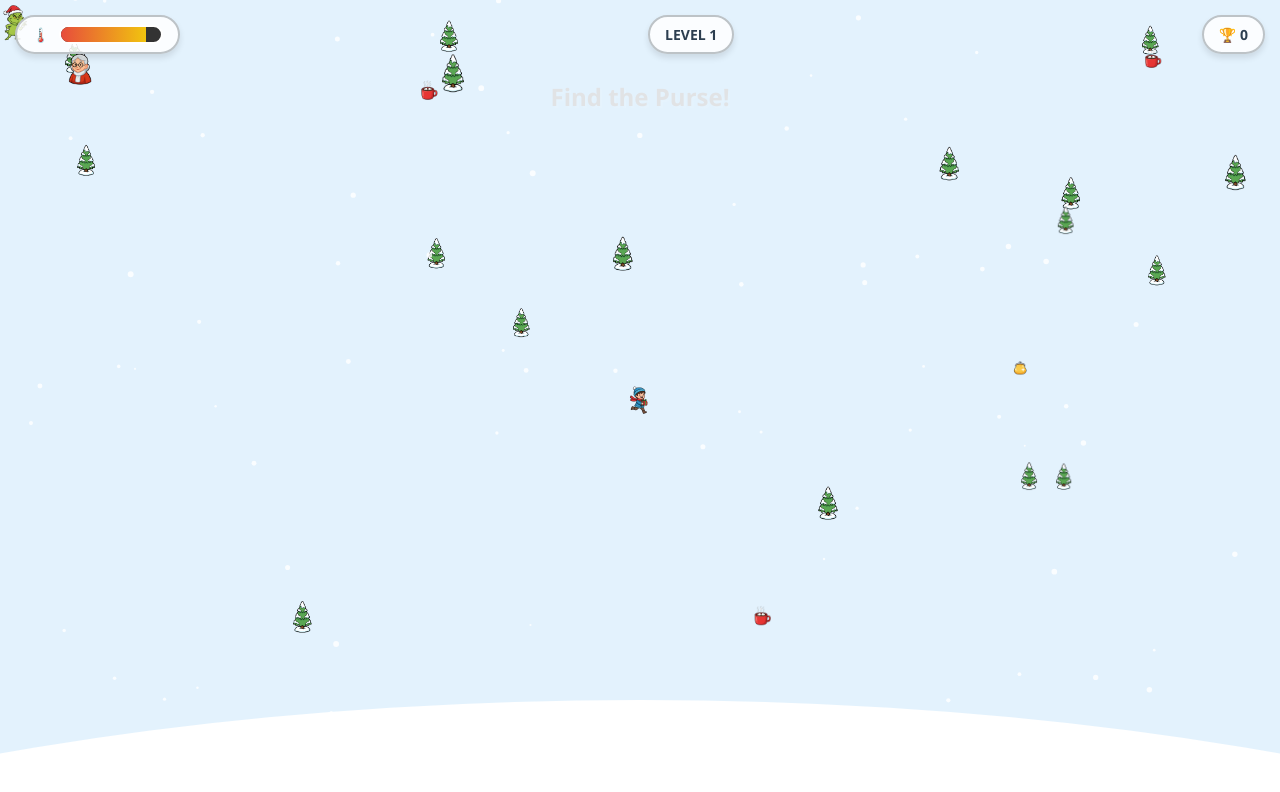
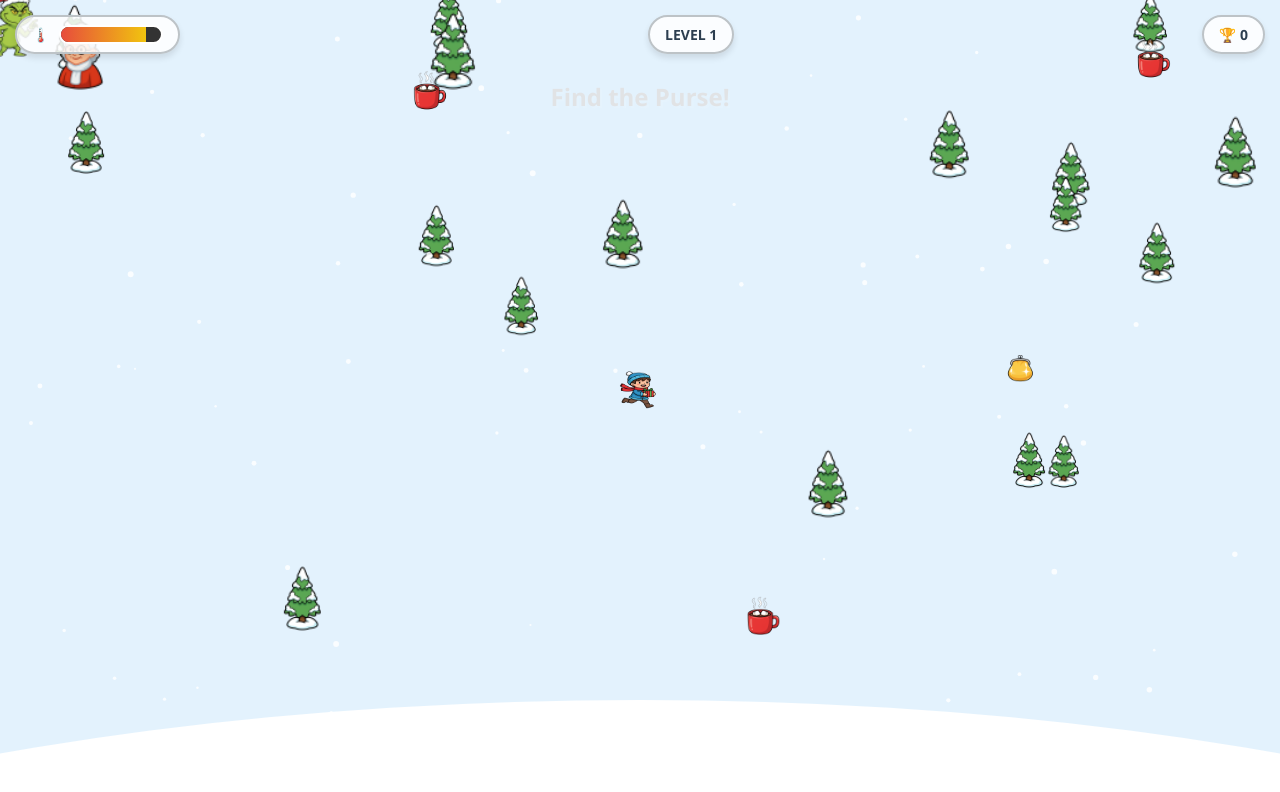
Before and after one commit to semoss2015/Grandmas-Christmas-Crisis, a plain HTML site: page index.html in a window 1280 px wide. Both pictures are taken after a click on the button "Start Game". Drawn offline with Linux system fonts and the light colour scheme; no server answers.

Commit message:
Add files via upload

```diff
--- a/index.html
+++ b/index.html
@@ -51,11 +51,11 @@
       <p>Grandma is freezing! Bring her items to warm her up.</p>
 
       <div class="mission-list">
-        <div class="mission-item">1. Find the Purse <canvas id="icon-purse" width="40" height="40" class="icon-canvas"></canvas> and return it.</div>
-        <div class="mission-item">2. Return to Grandma <canvas id="icon-grandma" width="40" height="40" class="icon-canvas"></canvas> to level up.</div>
-        <div class="mission-item">3. Avoid the Grinch <canvas id="icon-grinch" width="40" height="40" class="icon-canvas"></canvas> (They move faster each level).</div>
-        <div class="mission-item">4. Collect Cocoa <canvas id="icon-cocoa" width="40" height="40" class="icon-canvas"></canvas> to boost Warmth.</div>
-        <div style="text-align:center; margin-top:10px; font-size:12px; color:#666;">You are the Helper <canvas id="icon-player" width="30" height="30" class="icon-canvas"></canvas></div>
+        <div class="mission-item">1. Find the Purse <canvas id="icon-purse" width="80" height="80" class="icon-canvas"></canvas> and return it.</div>
+        <div class="mission-item">2. Return to Grandma <canvas id="icon-grandma" width="80" height="80" class="icon-canvas"></canvas> to level up.</div>
+        <div class="mission-item">3. Avoid the Grinch <canvas id="icon-grinch" width="80" height="80" class="icon-canvas"></canvas> (They move faster each level).</div>
+        <div class="mission-item">4. Collect Cocoa <canvas id="icon-cocoa" width="80" height="80" class="icon-canvas"></canvas> to boost Warmth.</div>
+        <div style="text-align:center; margin-top:10px; font-size:12px; color:#666;">You are the Helper <canvas id="icon-player" width="60" height="60" class="icon-canvas"></canvas></div>
       </div>
 
       <p style="font-size:12px; color:#7f8c8d; margin-top:0;">(Drag on screen to move)</p>
@@ -300,7 +300,7 @@
 
   // Sprite-based draw functions with fallbacks
   function drawGrandma(dtCtx, x, y) {
-    drawImageSafe(dtCtx, sprites.grandma, x - 20, y - 32, 40, 40, (c)=>fallbackGrandma(c, x, y));
+    drawImageSafe(dtCtx, sprites.grandma, x - 40, y - 64, 80, 80, (c)=>fallbackGrandma(c, x, y));
   }
   function drawPlayer(dtCtx, x, y, dir = 1) {
     // Simple flip by scaling for left/right
@@ -308,23 +308,23 @@
       dtCtx.save();
       dtCtx.translate(x, y);
       if (dir < 0) dtCtx.scale(-1, 1);
-      dtCtx.drawImage(sprites.player, -16, -16, 32, 32);
+      dtCtx.drawImage(sprites.player, -32, -32, 64, 43);
       dtCtx.restore();
     } else {
       fallbackPlayer(dtCtx, x, y, dir);
     }
   }
   function drawGrinch(dtCtx, x, y) {
-    drawImageSafe(dtCtx, sprites.grinch, x - 20, y - 20, 40, 40, (c)=>fallbackGrinch(c, x, y));
+    drawImageSafe(dtCtx, sprites.grinch, x - 40, y - 40, 80, 80, (c)=>fallbackGrinch(c, x, y));
   }
   function drawTree(dtCtx, x, y, r) {
     drawImageSafe(dtCtx, sprites.tree, x - r/2, y - r, r, r, (c)=>fallbackTree(c, x, y, r));
   }
   function drawPurse(dtCtx, x, y) {
-    drawImageSafe(dtCtx, sprites.purse, x - 12, y - 12, 24, 24, (c)=>fallbackPurse(c, x, y));
+    drawImageSafe(dtCtx, sprites.purse, x - 24, y - 24, 48, 48, (c)=>fallbackPurse(c, x, y));
   }
   function drawCocoa(dtCtx, x, y) {
-    drawImageSafe(dtCtx, sprites.cocoa, x - 12, y - 12, 24, 24, (c)=>fallbackCocoa(c, x, y));
+    drawImageSafe(dtCtx, sprites.cocoa, x - 24, y - 24, 48, 48, (c)=>fallbackCocoa(c, x, y));
   }
 
   function draw(dtCtx = ctx) {
@@ -497,7 +497,7 @@
     trees = [];
     const treeCount = 15 + levelNum * 2;
     for(let i=0;i<treeCount;i++){
-      trees.push({ x: Math.random()*WIDTH, y: Math.random()*HEIGHT, r: 30 + Math.random()*15 });
+      trees.push({ x: Math.random()*WIDTH, y: Math.random()*HEIGHT, r: (30 + Math.random()*15)*2 });
     }
 
     grinches = [];
@@ -540,32 +540,32 @@
     if (purseCanvas) {
       const pctx = purseCanvas.getContext('2d');
       pctx.clearRect(0,0,purseCanvas.width,purseCanvas.height);
-      drawImageSafe(pctx, sprites.purse, 8, 8, 24, 24, (c)=>fallbackPurse(c, 20, 22));
+      drawImageSafe(pctx, sprites.purse, 16, 16, 48, 48, (c)=>fallbackPurse(c, 40, 40));
     }
     const gCanvas = document.getElementById('icon-grandma');
     if (gCanvas) {
       const gctx = gCanvas.getContext('2d');
       gctx.clearRect(0,0,gCanvas.width,gCanvas.height);
-      drawImageSafe(gctx, sprites.grandma, 4, 0, 32, 40, (c)=>fallbackGrandma(c, 20, 22));
+      drawImageSafe(gctx, sprites.grandma, 0, 0, 80, 80, (c)=>fallbackGrandma(c, 40, 40));
     }
     const grCanvas = document.getElementById('icon-grinch');
     if (grCanvas) {
       const grctx = grCanvas.getContext('2d');
       grctx.clearRect(0,0,grCanvas.width,grCanvas.height);
-      drawImageSafe(grctx, sprites.grinch, 4, 4, 32, 32, (c)=>fallbackGrinch(c, 20, 20));
+      drawImageSafe(grctx, sprites.grinch, 0, 0, 80, 80, (c)=>fallbackGrinch(c, 40, 40));
     }
     const cCanvas = document.getElementById('icon-cocoa');
     if (cCanvas) {
       const cctx = cCanvas.getContext('2d');
       cctx.clearRect(0,0,cCanvas.width,cCanvas.height);
-      drawImageSafe(cctx, sprites.cocoa, 8, 8, 24, 24, (c)=>fallbackCocoa(c, 20, 12));
+      drawImageSafe(cctx, sprites.cocoa, 16, 16, 48, 48, (c)=>fallbackCocoa(c, 40, 40));
     }
     const plCanvas = document.getElementById('icon-player');
     if (plCanvas) {
       const plctx = plCanvas.getContext('2d');
       plctx.clearRect(0,0,plCanvas.width,plCanvas.height);
       if (sprites.player && sprites.player.complete && sprites.player.naturalWidth > 0) {
-        plctx.drawImage(sprites.player, 0, 0, 30, 30);
+        plctx.drawImage(sprites.player, 0, 0, 60, 60);
       } else {
         fallbackPlayer(plctx, 15, 15, 1);
       }
```
